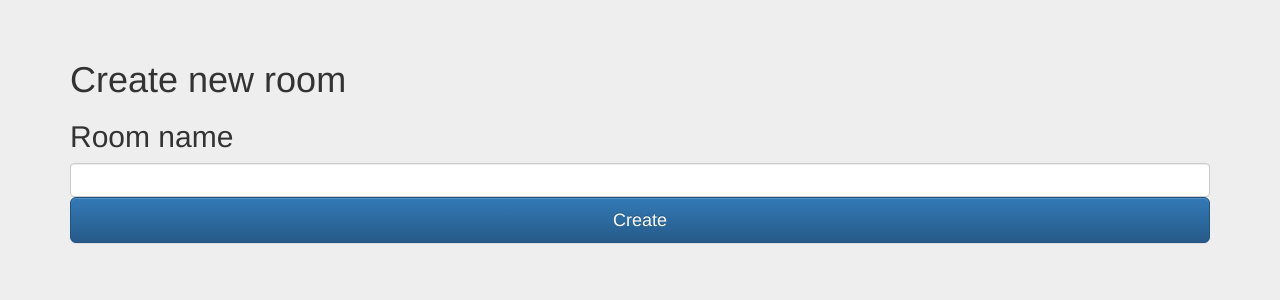
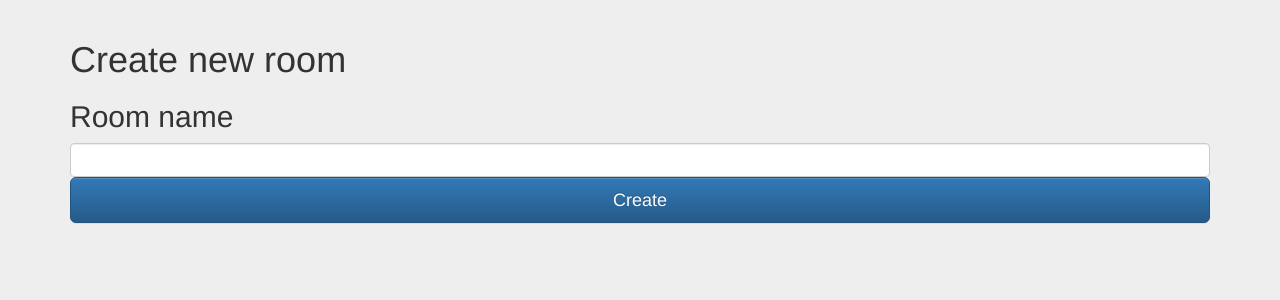
Before and after one commit to poznir/weekend_player, a PHP site: page /create_room.php in a window 1280 px wide. Shown: the top 300 px of the page. Run offline with PHP 8.4, Linux system fonts and the light colour scheme; the visitor is signed in with stand-in values (Sample User, id 1); some libraries are stand-ins or nearby versions.

Commit message:
Relaxed body paddings

```diff
--- a/css/site.css
+++ b/css/site.css
@@ -1,6 +1,5 @@
 body {
-  padding-top: 40px;
-  padding-bottom: 40px;
+  padding-top: 20px;
   background-color: #eee;
 }
 
```
